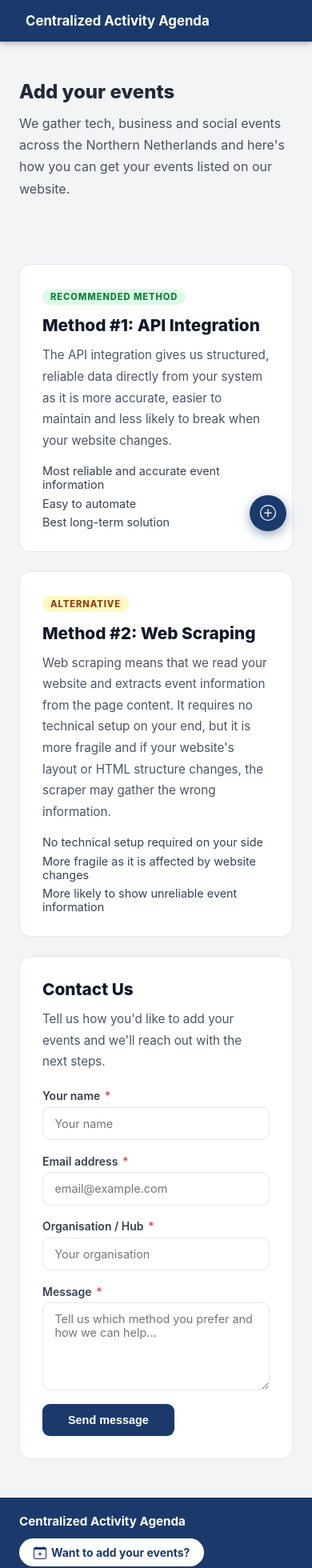
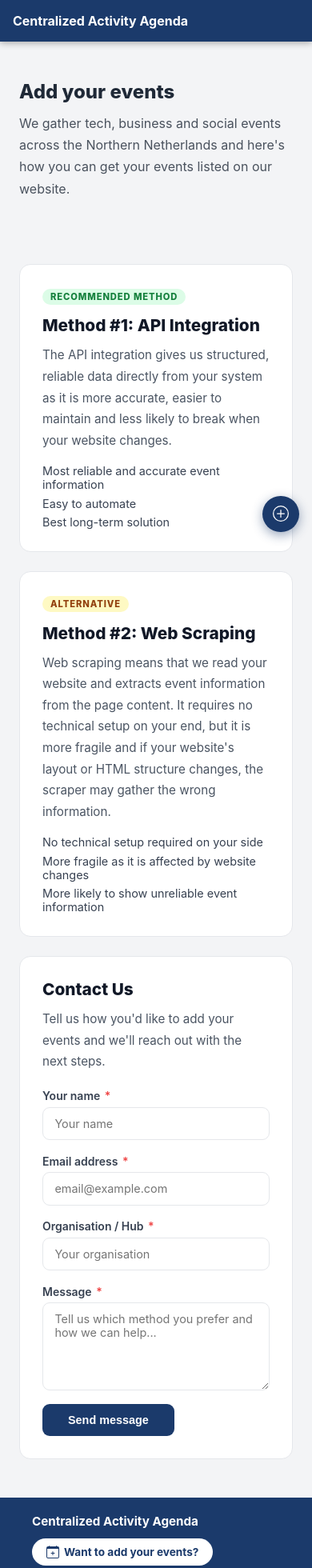
Before and after one commit to KyanJeuring/centralized-activity-agenda, a Vue app in the folder frontend/: page /information in a window 390 px wide. Shown: the top 1960 px of the page at 80% size. Built offline with nearby package versions, Linux system fonts and the light colour scheme; no server answers.

Commit message:
added changes to make the website responsive across all mobile devices.

```diff
--- a/frontend/src/components/EventCard.vue
+++ b/frontend/src/components/EventCard.vue
@@ -183,7 +183,8 @@ function goToDetail() {
   background-color: #1b3a6b;
   color: white;
   border: none;
-  padding: 0.65rem;
+  padding: 0.75rem;
+  min-height: 44px;
   border-radius: 8px;
   font-size: 0.875rem;
   font-weight: 600;
@@ -194,8 +195,9 @@ function goToDetail() {
   background-color: #14305a;
 }
 .external-link {
-  width: 38px;
-  height: 38px;
+  width: 44px;
+  height: 44px;
+  min-width: 44px;
   display: flex;
   align-items: center;
   justify-content: center;
--- a/frontend/src/components/FloatingInfoButton.vue
+++ b/frontend/src/components/FloatingInfoButton.vue
@@ -138,6 +138,7 @@ const fabStyle = computed(() => ({
   .fab {
     padding: 0.8rem;
     border-radius: 50%;
+    right: 1rem;
   }
 }
 </style>
--- a/frontend/src/components/Footer.vue
+++ b/frontend/src/components/Footer.vue
@@ -44,7 +44,8 @@ defineExpose({ $el: footerRoot });
 }
 
 .footer-inner {
-  max-width: 2400px;
+  max-width: 1280px;
+  padding: 0 var(--page-gutter);
   margin: 0 auto;
   display: flex;
   align-items: flex-start;
@@ -97,10 +98,13 @@ defineExpose({ $el: footerRoot });
   padding: 15px 0 0 0;
 }
 
-@media (max-width: 600px) {
+@media (max-width: 480px) {
   .fooetr-inner {
     flex-direction: column;
     align-items: flex-start;
   }
+  .footer-cta {
+    font-size: 0.85rem;
+  }
 }
 </style>
--- a/frontend/src/components/Navbar.vue
+++ b/frontend/src/components/Navbar.vue
@@ -30,7 +30,7 @@ const isDetailPage = computed(() => route.name === "EventDetail"); // re-evaluat
 .navbar {
   background-color: #1b3a6b;
   color: white;
-  padding: 0 2rem;
+  padding: 0 var(--page-gutter);
   position: sticky;
   top: 0;
   z-index: 100;
@@ -104,7 +104,10 @@ const isDetailPage = computed(() => route.name === "EventDetail"); // re-evaluat
     display: none;
   }
   .navbar-title {
-    font-size: 1.05rem;
+    font-size: 1rem;
+  }
+  .back-link{
+    font-size: 0.875rem;
   }
 }
 </style>
--- a/frontend/src/style.css
+++ b/frontend/src/style.css
@@ -1,3 +1,17 @@
+:root {
+  --bp-sm: 480px;
+  --bp-md: 768px;
+  --bp-lg: 1024px;
+  --bp-xl: 1280px;
+
+  --page-gutter: clamp(1rem, 4vw, 2rem);
+
+  --text-sm: clamp(0.875rem, 0.82rem + 0.28vw, 1rem);
+  --text-base: clamp(1rem, 0.95rem + 0.25vw, 1.125rem);
+  --text-lg: clamp(1.125rem, 1rem + 0.6vw, 1.375rem);
+
+}
+
 *, *::before, *::after {
   box-sizing: border-box;
   margin: 0;
--- a/frontend/src/views/HomeView.vue
+++ b/frontend/src/views/HomeView.vue
@@ -95,7 +95,7 @@ function resetFilters() {
 
 <style scoped>
 .filter-bar {
-  padding: 1.8rem 1.5rem 1.4rem;
+  padding: 1.25rem var(--page-gutter) 1rem;
 }
 .filter-inner {
   max-width: 1200px;
@@ -104,15 +104,16 @@ function resetFilters() {
   gap: 0.9rem;
   align-items: center;
   flex-wrap: wrap;
-  padding: 1.15rem;
+  padding: clamp(0.75rem, 2vw, 1.15rem);
   background: #f3f4f6;
   border: 1px solid #e5e7eb;
   border-radius: 12px;
   box-shadow: 0 1px 3px rgba(15, 23, 42, 0.08);
 }
 .search-input-wrap {
-  flex: 1 1 360px;
-  min-width: 260px;
+  flex: 1 1 240px;
+  min-width: 0;
+  width: 100%;
   display: flex;
   align-items: center;
   gap: 0.6rem;
@@ -188,7 +189,7 @@ function resetFilters() {
   background: #ebeef2;
 }
 .events-section {
-  padding: 2rem 1.5rem;
+  padding: 1.5rem var(--page-gutter);
 }
 .events-inner {
   max-width: 1200px;
@@ -202,7 +203,7 @@ function resetFilters() {
 }
 .events-grid {
   display: grid;
-  grid-template-columns: repeat(auto-fill, minmax(300px, 1fr));
+  grid-template-columns: repeat(auto-fill, minmax(min(300px, 100%), 1fr));
   gap: 1.5rem;
 }
 .no-results {
@@ -213,10 +214,7 @@ function resetFilters() {
   grid-column: 1 / -1;
 }
 
-@media (max-width: 640px) {
-  .events-grid {
-    grid-template-columns: 1fr;
-  }
+@media (max-width: 600px) {
   .filter-inner {
     flex-direction: column;
     align-items: stretch;
@@ -225,6 +223,7 @@ function resetFilters() {
   .filter-select,
   .reset-btn {
     width: 100%;
+    min-width: 0;
   }
 }
 
```
